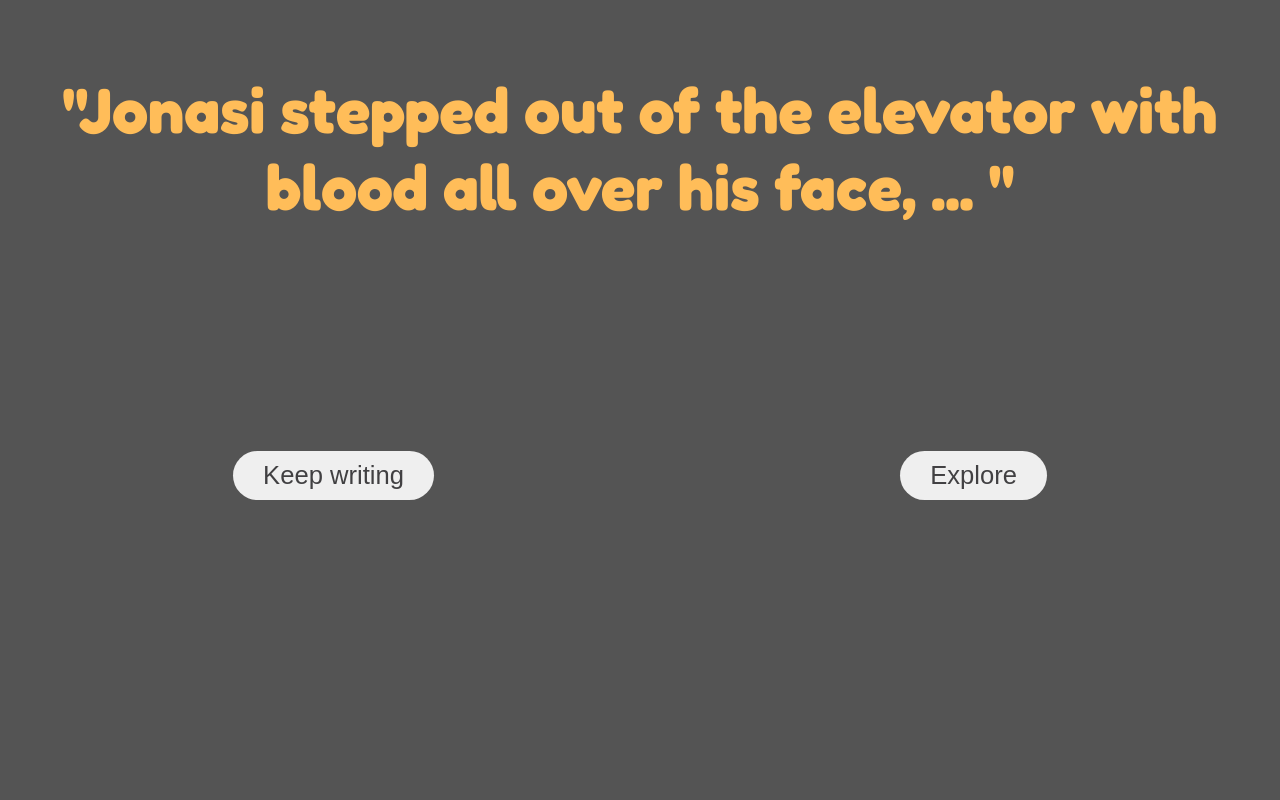
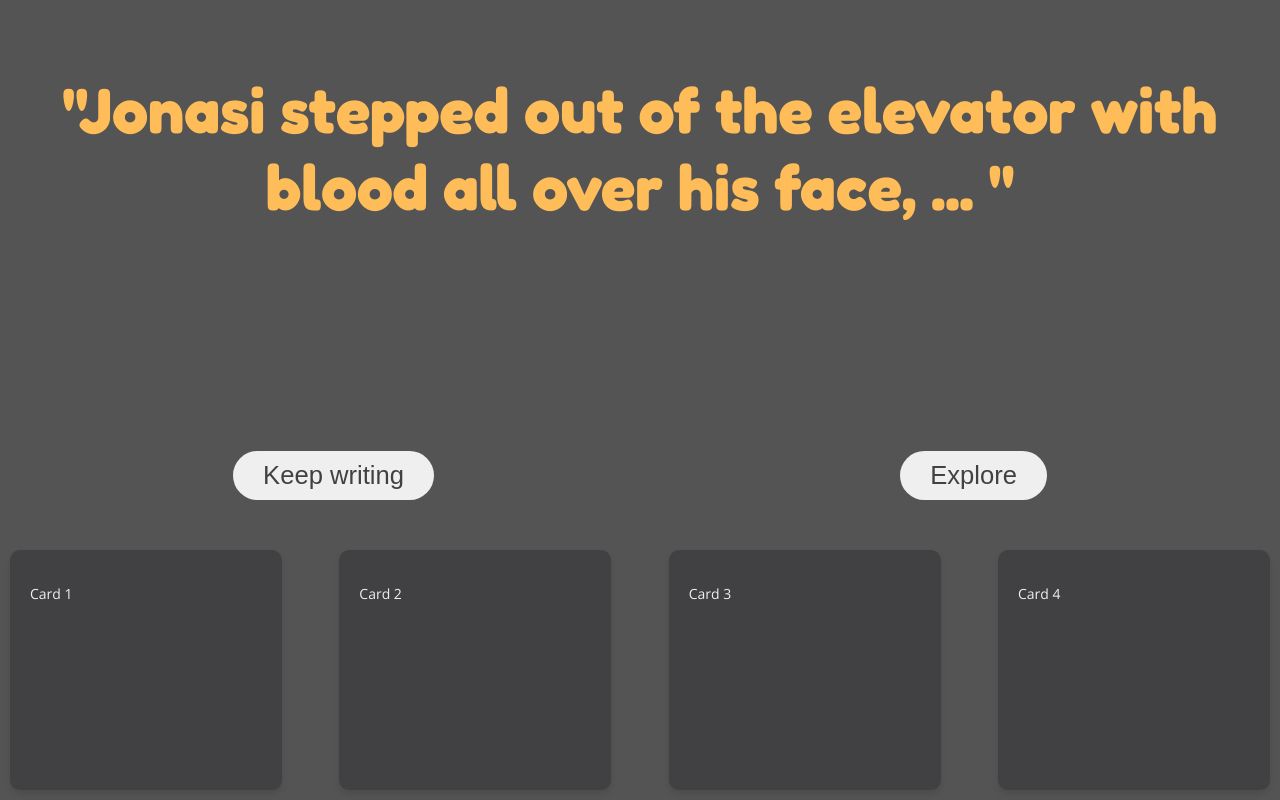
Before and after one commit to Jonasi-Deetens/PlotHive, a React (Vite) app in the folder client/: page / in a window 1280 px wide. Shown: the part 229-1029 px from the top of the page. Before the commit the page ends 800 px from the top, so only its background shows below. Built offline with nearby package versions, Linux system fonts and the light colour scheme.

Commit message:
add cards to homepage

```diff
--- a/client/src/assets/styles/pages/Home/home.css
+++ b/client/src/assets/styles/pages/Home/home.css
@@ -16,6 +16,7 @@ main.home-page button.home-header-button {
   text-decoration: none;
   margin: 20px auto 0;
   padding: 10px 30px;
+  margin-bottom: 5vh;
   border: none;
   border-radius: 50px;
   font-size: 24px;
@@ -30,4 +31,26 @@ main.home-page a {
 main.home-page button:hover,
 main.home-page button:focus {
   background-color: #ffbd59;
+}
+main.home-page .card-container {
+  display: flex;
+  justify-content: space-between;
+  padding: 10px;
+}
+main.home-page .card-container .card {
+  width: calc(20% - 20px);
+  text-align: center;
+  padding: 20px;
+  background-color: #414042;
+  border-radius: 10px;
+  box-shadow: 0 4px 6px rgba(0, 0, 0, 0.1);
+  height: 25vh;
+}
+main.home-page .card-container .card i {
+  font-size: 24px;
+  margin-bottom: 10px;
+}
+main.home-page .card-container .card p {
+  font-size: 14px;
+  color: #ecf0f3;
 }/*# sourceMappingURL=home.css.map */
--- a/client/src/assets/styles/pages/Home/home.scss
+++ b/client/src/assets/styles/pages/Home/home.scss
@@ -17,6 +17,7 @@ main.home-page{
         text-decoration: none;
         margin: 20px auto 0;
         padding: 10px 30px;
+        margin-bottom: 5vh;
         border: none;
         border-radius: 50px;
         font-size: 24px;
@@ -31,5 +32,33 @@ main.home-page{
       button:hover,
       button:focus {
         background-color: $main;
+
       }
+      .card-container {
+        display: flex;
+        justify-content: space-between;
+        padding: 10px;
+
+        .card {
+          width: calc(20% - 20px); // Adjust the width as needed
+          text-align: center;
+          padding: 20px;
+          background-color: $background-dark; // Card background color
+          border-radius: 10px;
+          box-shadow: 0 4px 6px rgba(0, 0, 0, 0.1);
+          height: 25vh;
+
+          i {
+            font-size: 24px; // Adjust the icon size as needed
+            margin-bottom: 10px;
+          }
+
+          p {
+            font-size: 14px; // Adjust the text size as needed
+            color: $fontcolor;
+          }
+        }
+      }
+
+
     }
--- a/client/src/pages/Home.jsx
+++ b/client/src/pages/Home.jsx
@@ -11,6 +11,24 @@ const Home = () => {
       <button className='home-header-button'><Link to="/Write" className='home-header-button'> Keep writing </Link></button>
       <button className='home-header-button'><Link to="/Explore" className='home-header-button'>Explore</Link></button>
     </div>
+    <div className="card-container">
+  <div className="card">
+    <i className="fas fa-icon"></i>
+    <p>Card 1</p>
+  </div>
+  <div className="card">
+    <i className="fas fa-icon"></i>
+    <p>Card 2</p>
+  </div>
+  <div className="card">
+    <i className="fas fa-icon"></i>
+    <p>Card 3</p>
+  </div>
+  <div className="card">
+    <i className="fas fa-icon"></i>
+    <p>Card 4</p>
+  </div>
+</div>
     </main>
     </>
   )
```
Also changed, not shown: 1 other file (tests, documents, lock files or other folders).
